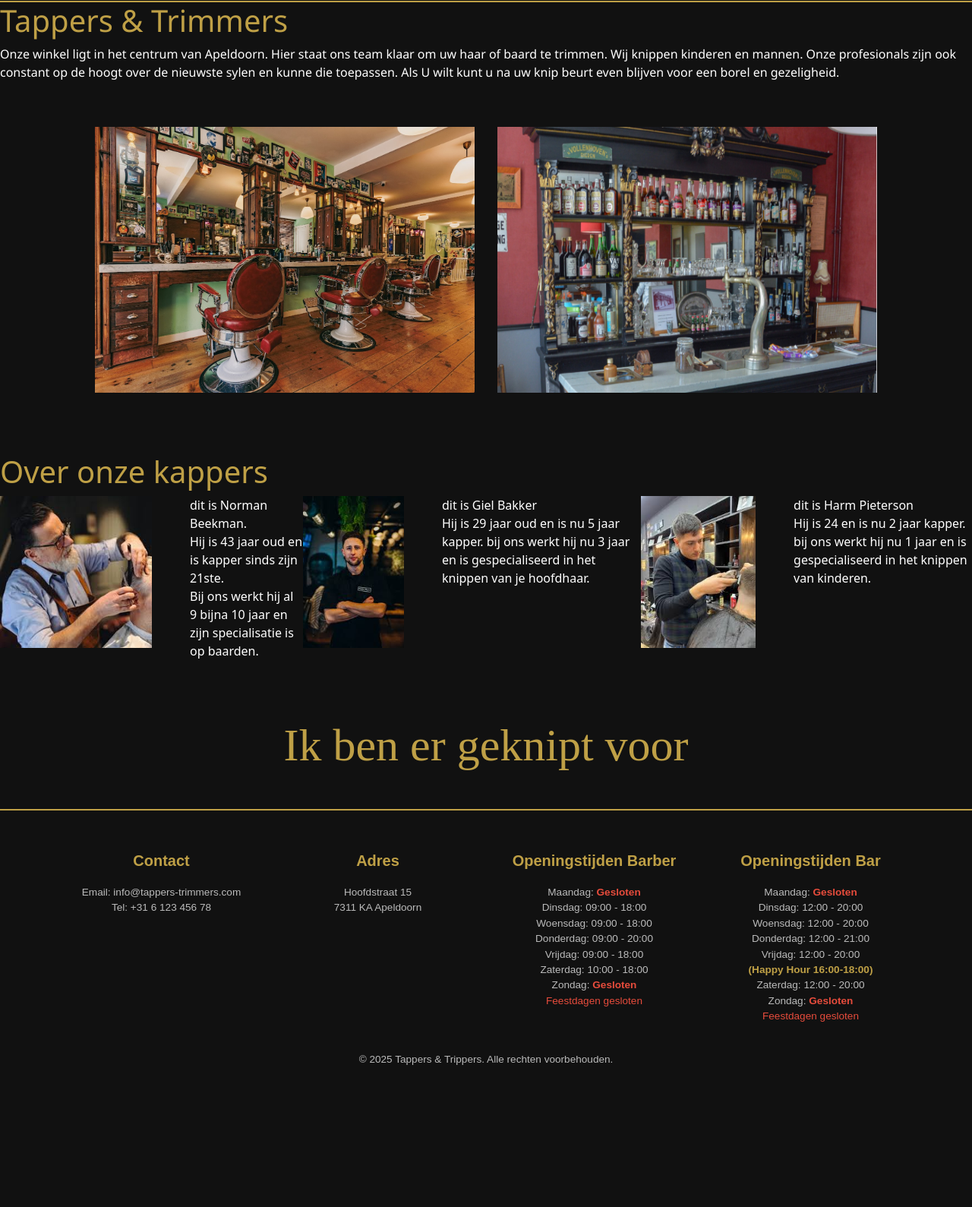
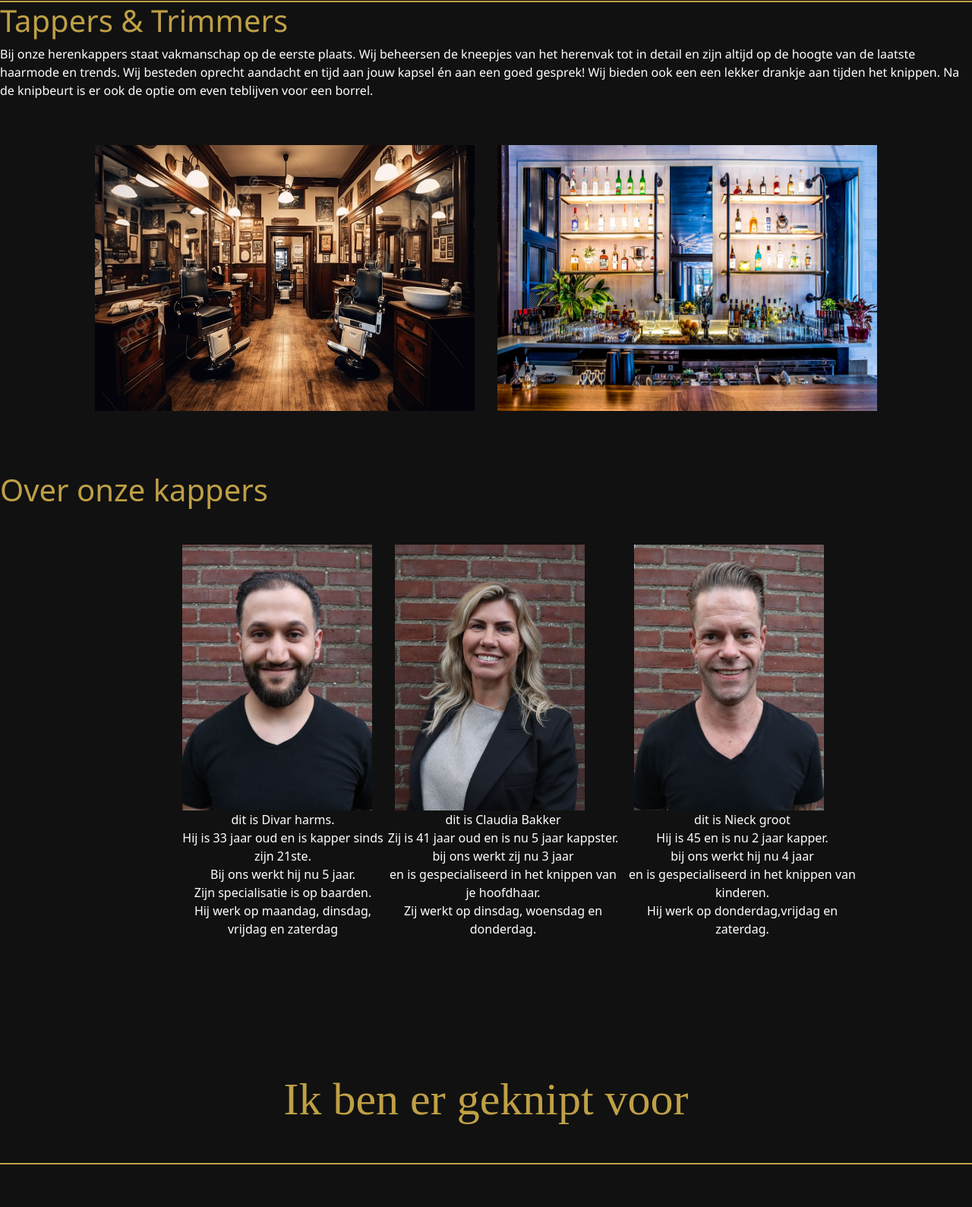
Before and after one commit to Mashyx/TappersTrimmers, a PHP site: page /web/about.php in a window 1280 px wide. Shown: the part 67-1656 px from the top of the page at 76% size. Before the commit the page ends 1469 px from the top, so only its background shows below. Run offline with PHP 8.4, Linux system fonts and the light colour scheme.

Commit message:
img aanpassing

```diff
--- a/css/about.css
+++ b/css/about.css
@@ -21,14 +21,36 @@
     font-weight:lighter;
     color: #bfa046;
 }
-.ons-img{
+.box_overOns{
     display: flex;
     flex-direction: row;
     align-items: center;
     justify-content:center;
     margin-bottom: 80px;
+}
+.over-ons-imgs{
+    height: 300px;
+    width:700PX;
+}
 
+
+/*barber imges*/
+#barber1{
+    width: 250px;
+    height: 350px;
+    margin-right: 15px;
 }
+#barber2{
+    width: 250px;
+    height: 350px;
+    margin-left: 15px;
+}
+#barber3{
+    width: 250px;
+    height: 350px;
+    margin-left: 15px;
+}
+
 #knipImg{
     width: 500px;
     height: 350px;
@@ -45,10 +67,22 @@
     display: flex;
     justify-content: auto;
     align-items: auto;
+    padding: 40px;
+    margin-left: 200px;
+    margin-right: 200px;
+
+
 
 }
 .img-barbers{
     margin-right: 50px;
+}
+.div-barbers{
+    text-align: center;
+    margin-bottom: 60px;
+
+
+
 }
 #quote{
     color: #bfa046;
--- a/web/about.php
+++ b/web/about.php
@@ -16,33 +16,42 @@
     <div class="over-ons" >
         <h1 id="title-ons" class="txt">Tappers & Trimmers</h1>
         <p class="txt">
-            Onze winkel ligt in het centrum van Apeldoorn. Hier staat ons team klaar om uw haar
-            of baard te trimmen.
-            Wij knippen kinderen en mannen. Onze profesionals zijn ook constant op de hoogt over
-            de nieuwste sylen en kunne die toepassen.
-            Als U wilt kunt u na uw knip beurt even blijven voor een borel en gezeligheid. <br>
+            Bij onze herenkappers staat vakmanschap op de eerste plaats.
+            Wij beheersen de kneepjes van het herenvak tot in detail en zijn altijd op de hoogte van de laatste haarmode en trends.
+            Wij besteden oprecht aandacht en tijd aan jouw kapsel én aan een goed gesprek!
+            Wij bieden ook een een lekker drankje aan tijden het knippen. Na de knipbeurt is er ook de optie om even teblijven voor een borrel.
+            <br>
         </p>
     </div>
-    <div class="ons-img">
-        <img src="../assets/barbershopKnip.jpg" height="300" with="500" id="knipImg" >
-        <img src="../assets/barbersshopAclehol-2.jpg" height="300" with="500" id="alceholImg">
+    <div class="box_overOns">
+        <img src="../assets/pngtree-barbershop-with-chairs-in-traditional-styles-and-mirrors-in-front-picture-image_3372710.jpg" class="over-ons-imgs" id="knipImg" >
+        <img src="../assets/SFD_Minimalism_1_Jaguar_Sun_CR_Adam_DelGiudice_2520x1420.jpg" class="over-ons-imgs" id="alceholImg">
 
     </div>
     <h1 id="kappers-intro" >Over onze kappers </h1>
     <div class="onze-kappers">
-        <img src="../assets/barber1.jpg" height="200" with="200" id="barber1" class="img-barbers">
-        <p class="txt">dit is Norman Beekman.<br>
-        Hij is 43 jaar oud en is kapper sinds zijn 21ste. <br>
-        Bij ons werkt hij al 9 bijna 10 jaar en zijn specialisatie is op baarden.</p>
-        <img src="../assets/barber3.jpg" height="200" with="200" id="barber3" class="img-barbers">
-        <p class="txt">dit is Giel Bakker<br>
-        Hij is 29 jaar oud en is nu 5 jaar kapper.
-        bij ons werkt hij nu 3 jaar en is gespecialiseerd in het knippen van je hoofdhaar.</p>
-        <img src="../assets/berber2.jpg" height="200" with="200" id="barber2" class="img-barbers">
-        <p class="txt">dit is Harm Pieterson <br>
-        Hij is 24 en is nu 2 jaar kapper.
-        bij ons werkt hij nu 1 jaar en is gespecialiseerd in het knippen van kinderen.
+            <div class = "div-barbers">
+        <img src="../assets/Divar-1.jpg" height="200" with="200" id="barber1" class="img-barbers">
+        <p class="txt">dit is Divar harms.<br>
+        Hij is 33 jaar oud en is kapper sinds zijn 21ste. <br>
+        Bij ons werkt hij nu 5 jaar.<br> Zijn specialisatie is op baarden.<br>
+        Hij werk op maandag, dinsdag, vrijdag en zaterdag</p>
+                </div>
+                <div class = "div-barbers">
+        <img src="../assets/claudia.jpg" height="200" with="200" id="barber3" class="img-barbers">
+        <p class="txt">dit is Claudia Bakker<br>
+        Zij is 41 jaar oud en is nu 5 jaar kappster. <br>
+        bij ons werkt zij nu 3 jaar<br> en is gespecialiseerd in het knippen van je hoofdhaar.<br>
+        Zij werkt op dinsdag, woensdag en donderdag.</p>
+                </div>
+                <div class = "div-barbers">
+        <img src="../assets/nieck.jpg" height="200" with="200" id="barber2" class="img-barbers">
+        <p class="txt">dit is Nieck groot <br>
+        Hij is 45 en is nu 2 jaar kapper.<br>
+        bij ons werkt hij nu 4 jaar<br> en is gespecialiseerd in het knippen van kinderen.<br>
+        Hij werk op donderdag,vrijdag en zaterdag.
         </p>
+            </div>
     </div>
     <h1 id="quote" class="txt">Ik ben er geknipt voor</h1>
 
@@ -52,18 +61,4 @@
 </body>
 </html>
 
-<!DOCTYPE html>
-<html lang="en">
-<head>
-    <meta charset="UTF-8">
-    <meta name="viewport" content="width=device-width, initial-scale=1.0">
-    <title>Document</title>
-
-</head>
-<body>
-
-
-
-
-</body>
 </html>
```
Also changed, not shown: assets/Divar-1.jpg (added), assets/Nieck.jpg (added), assets/claudia.jpg (added).
